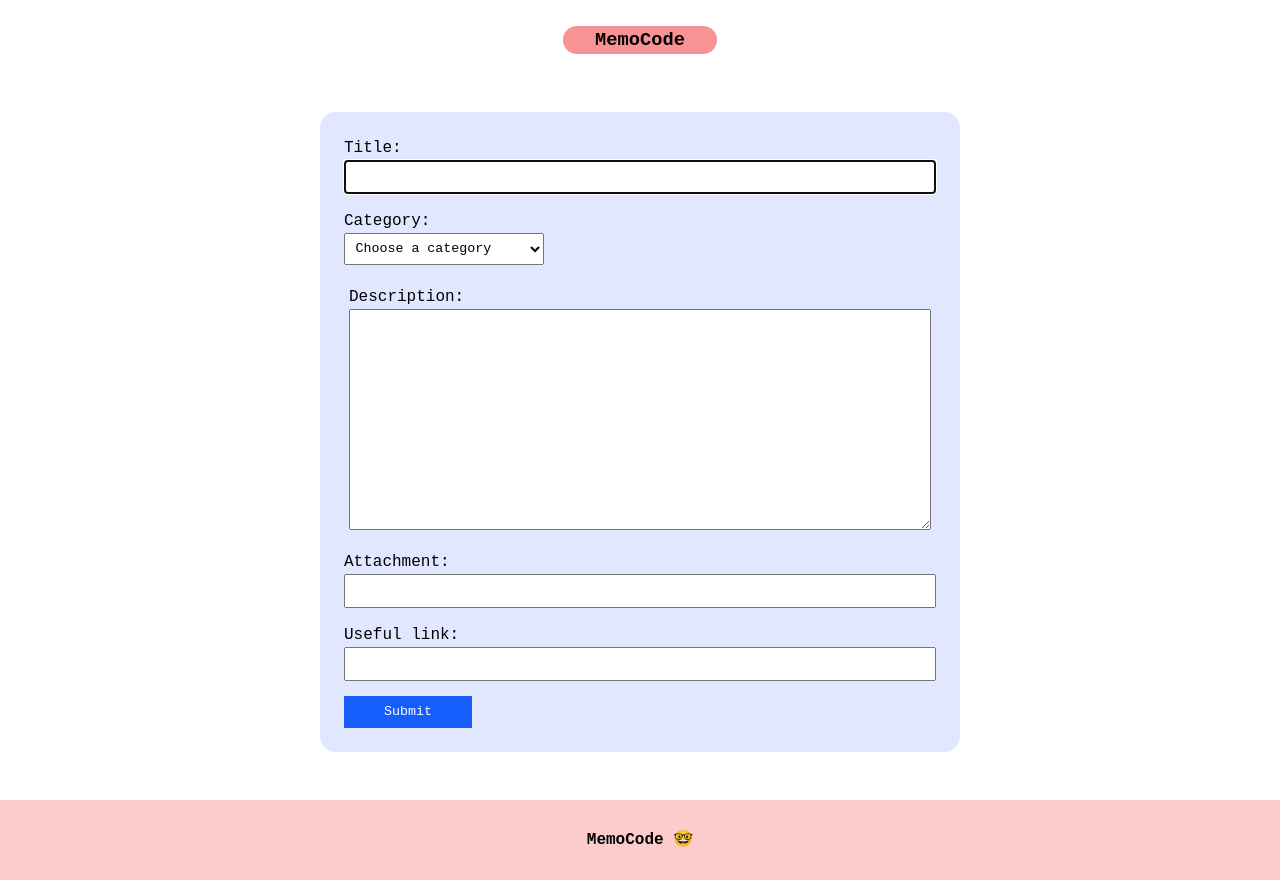
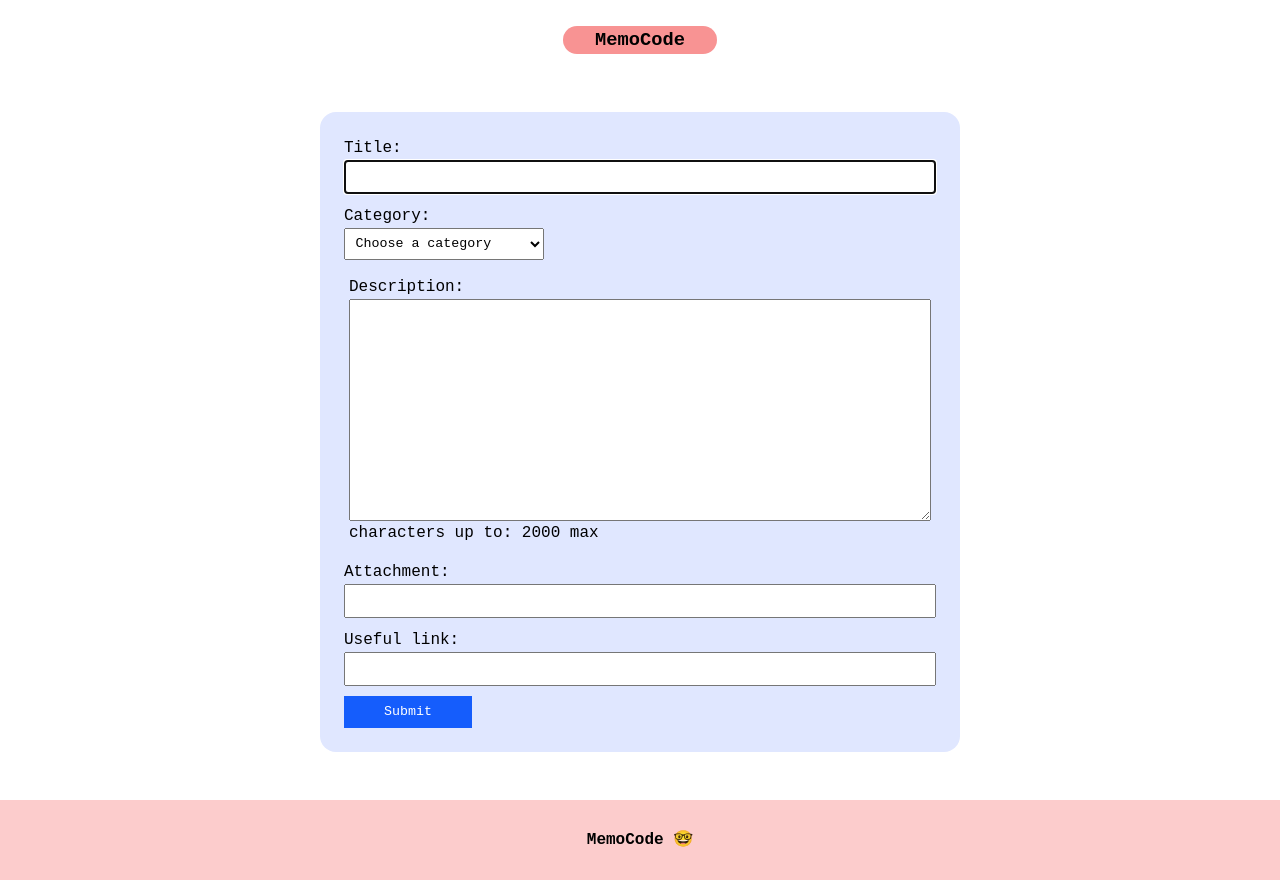
Before and after one commit to vickyfrosties/MemoCode, a React (Vite) app in the folder frontend/: page /form in a window 1280 px wide. Built offline with nearby package versions, Linux system fonts and the light colour scheme.

Commit message:
feat: add inputs validation indications and extract description as note preview from 2000 to 250 characters

```diff
--- a/frontend/src/components/NotesCard/NotesCard.jsx
+++ b/frontend/src/components/NotesCard/NotesCard.jsx
@@ -43,7 +43,7 @@ const NotesCard = ({ deleteNote, categoryColors, notesFiltered, notes }) => {
               </div>
               <div className={style["card_container_content_description"]}>
                 <p className={style["card_content_description"]}>
-                  {note.description}
+                  {`${note.description.substring(0, 250) + "..."}`}
                 </p>
               </div>
 
--- a/frontend/src/containers/NoteForm/NoteForm.jsx
+++ b/frontend/src/containers/NoteForm/NoteForm.jsx
@@ -47,7 +47,7 @@ const NoteForm = ({ data, setFormData }) => {
     }
     if (!data.description) {
       errors.description =
-        "Description is required, please enter a valid description.";
+        "Description is required, please enter a description.";
     }
     if (!data.picture) {
       errors.picture =
@@ -57,7 +57,7 @@ const NoteForm = ({ data, setFormData }) => {
       errors.link = "Link is required, please enter a valid link url.";
     }
     if (!data.category) {
-      errors.category = "Category is required, please select one category.";
+      errors.category = "Category is required, please select a category.";
     }
     if (Object.keys(errors).length > 0) {
       setFormErrors(errors);
@@ -129,6 +129,9 @@ const NoteForm = ({ data, setFormData }) => {
               setFormData({ ...data, description: e.target.value })
             }
           />
+          <p className={style["form_validation_indication"]}>
+            characters up to: 2000 max
+          </p>
           {formErrors.description && (
             <p className={style["form_errors"]}>{formErrors.description}</p>
           )}
```
